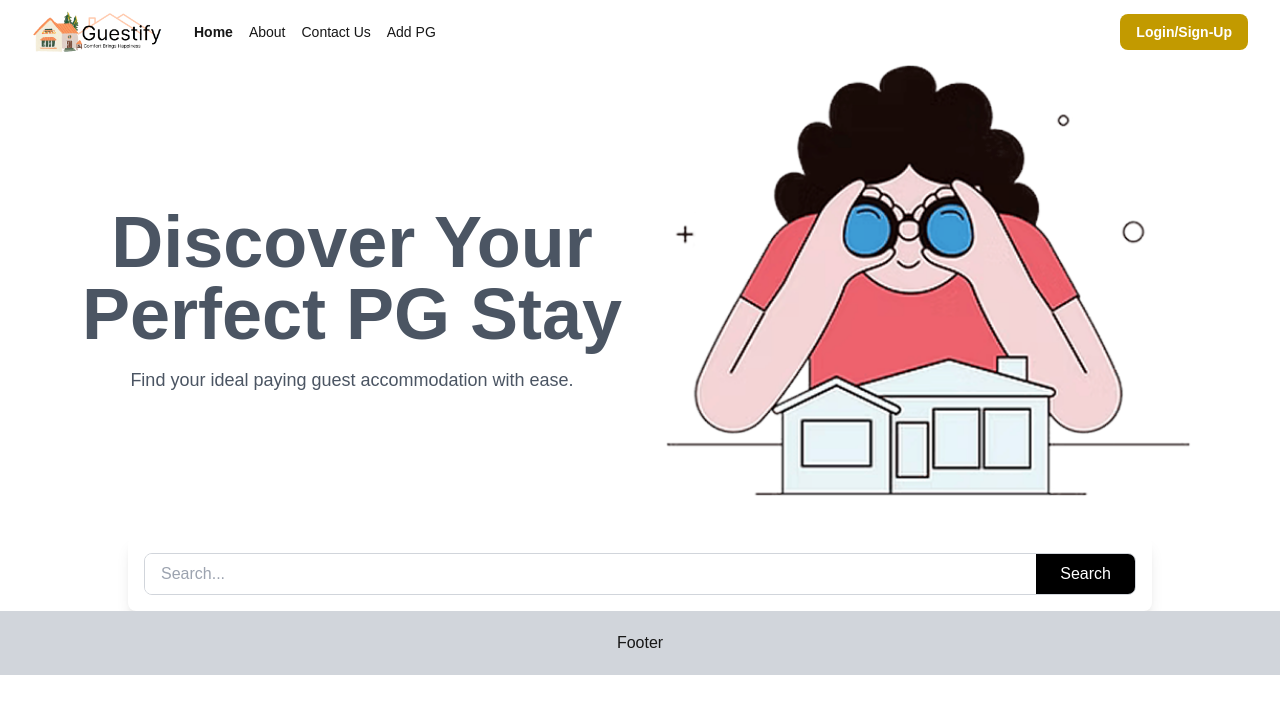
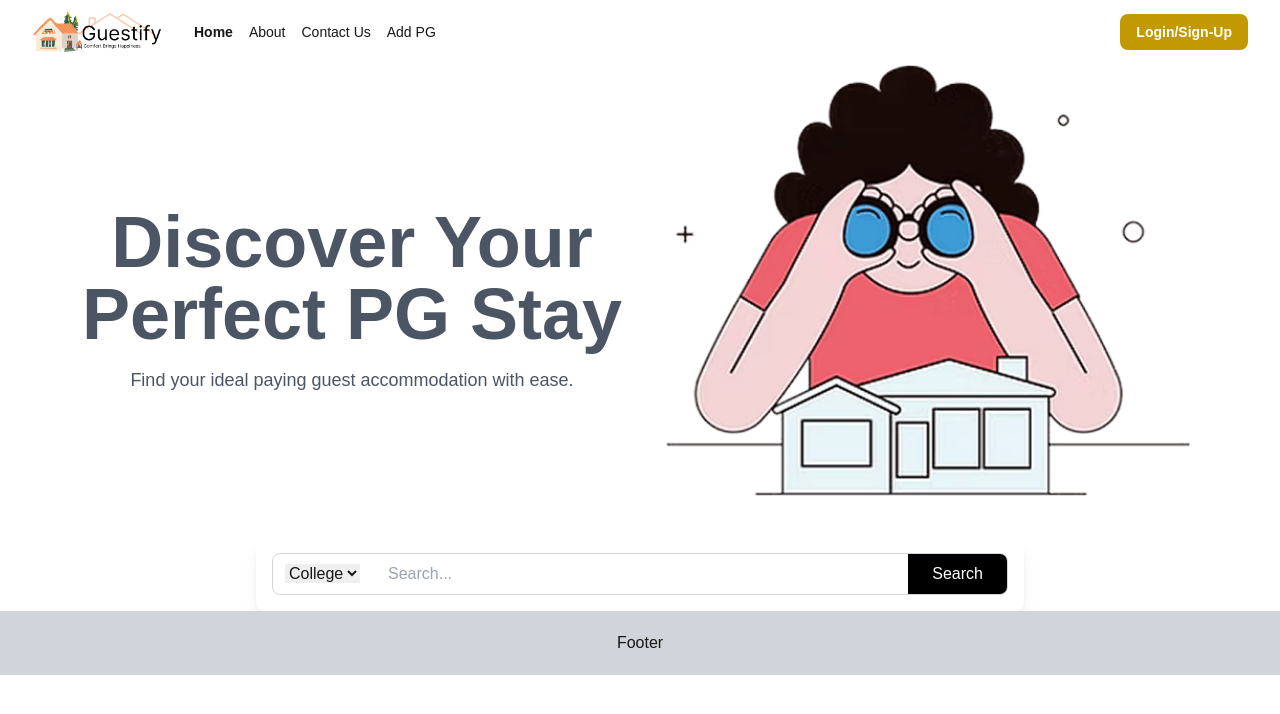
Before and after one commit to anistdnt/GUESTIFY-2.0, a Next.js app: page / in a window 1280 px wide. Shown: the top 714 px of the page. Built offline with nearby package versions, Linux system fonts and the light colour scheme.

Commit message:
Changes in searchbar

```diff
--- a/src/app/page.tsx
+++ b/src/app/page.tsx
@@ -5,7 +5,6 @@ export default function Home() {
   return (
     <>
       <div className="flex items-center  px-8 lg:px-16 bg-white">
-
         <div className="w-full lg:w-1/2  text-center lg:text-left">
           <h1 className="text-4xl text-center lg:text-7xl font-bold text-gray-600 ">
             Discover Your Perfect PG Stay
@@ -15,7 +14,6 @@ export default function Home() {
             Find your ideal paying guest accommodation with ease.
           </p>
         </div>
-
 
         <div className="hidden md:block md:w-1/2 lg:block w-1/2">
           <Image
@@ -28,9 +26,13 @@ export default function Home() {
         </div>
       </div>
 
-      <div className="mx-auto lg:w-4/5 p-4 bg-white rounded-lg shadow-lg">
+      <div className="mx-auto lg:w-3/5 p-4 bg-white rounded-lg shadow-lg">
         <div className="flex items-center border w-full border-gray-300 rounded-lg overflow-hidden">
-          <div></div>
+          <select name="" id="" className="mr-3 ml-3">
+            <option value="">College</option>
+            <option value="">College</option>
+            <option value="">College</option>
+          </select>
           <input
             type="text"
             placeholder="Search..."
@@ -41,8 +43,6 @@ export default function Home() {
           </button>
         </div>
       </div>
-
-
     </>
   );
 }
```
Lines whose indentation alone changed are shown as unchanged.
